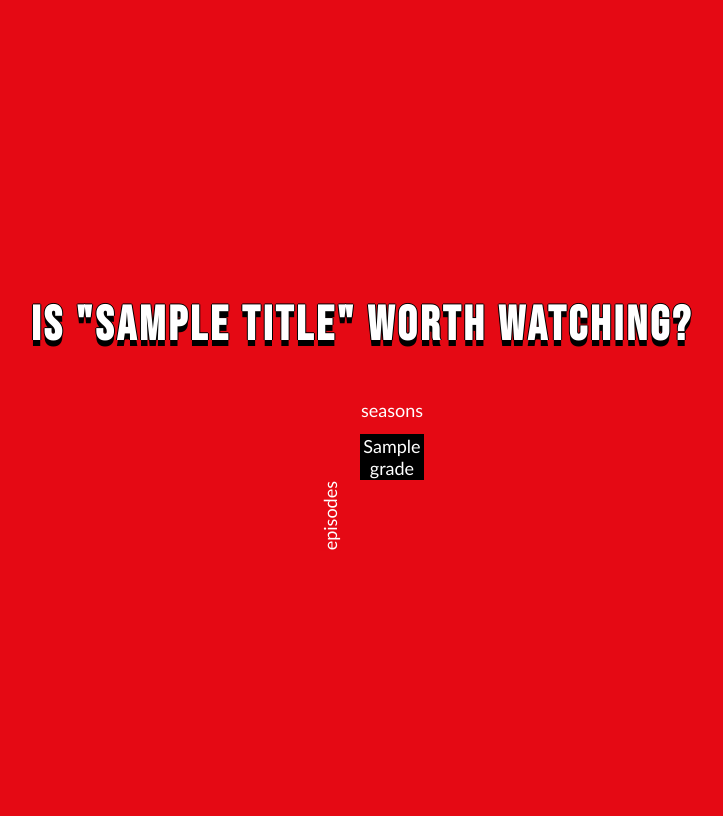
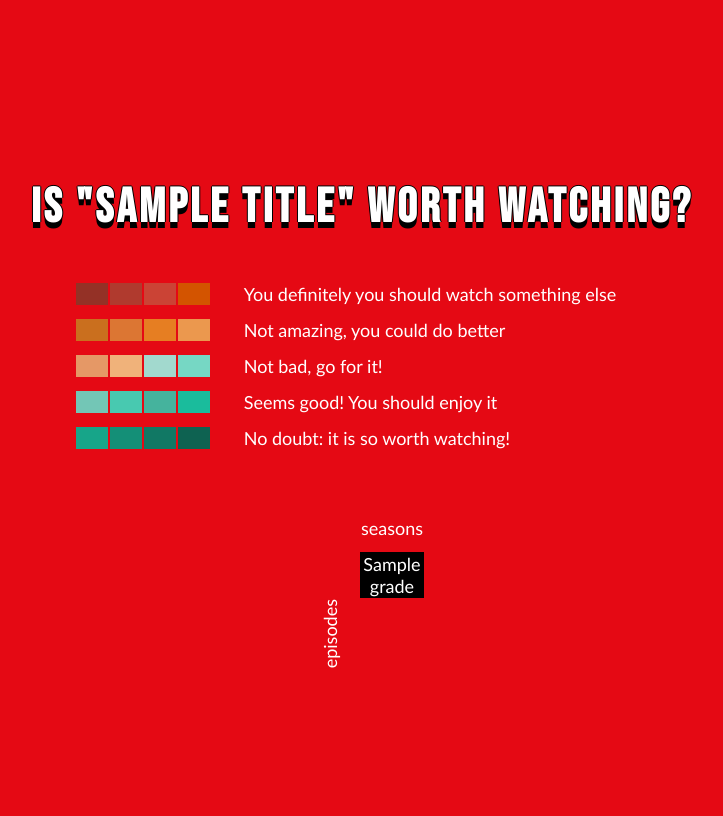
Before and after one commit to mathildebertin/projet-IMDB, a Flask app: template templates/index.html.jinja2 in a window 1280 px wide. Shown: the whole page, without its empty margins (278-1001 px from the left). Run offline with Flask 2, Linux system fonts and the light colour scheme; the template is opened without the code that fills it: most values are stand-ins (such as "Sample title", 1, 10 or a date in 2020).

Commit message:
Legend added

```diff
--- a/static/css/style.css
+++ b/static/css/style.css
@@ -1,35 +1,3 @@
-
-form{
-  display: flex;
-  height: 7vh;
-}
-
-tbody>tr:first-child>td{
-    background: #E50914;
-    color: white;
-}
-
-tbody>tr>td>p{
-    background-color:#E50914;
-    color:white;
-    font-weight: normal;
-    writing-mode: vertical-lr;
-    text-orientation: mixed;
-    transform: rotate(-180deg);
-}
-
-
-form .fa-search {
-  color: white;
-}
-
-h1{
-  font-family: 'Bebas Neue', cursive;
-  text-shadow: -1px 0 black, 0 6px black, 1px 0 black, 0 -1px black;
-  letter-spacing: .07em;
-  font-size: xxx-large;
-}
-
 body{
   background: #E50914;
   font-size: large;
@@ -59,8 +40,14 @@
 }
 
 
-td {
-    width: 30px;
+form .fa-search {
+  color: white;
+}
+
+
+tbody>tr:first-child>td{
+    background: #E50914;
+    color: white;
 }
 
 
@@ -71,17 +58,52 @@
     border-spacing: 0;
 }
 
-thead>tr>td:first-child{
-    background-color: #E50914;
+
+#legend{
+    color:white;
+    border-spacing:2px;
 }
+
+
+#legend tr {
+    margin: 10px 0;
+    display: block;
+}
+
+
+#legend tr > td:last-child {
+    text-align: left;
+    padding: 0 2rem;
+}
+
+
+tbody p{
+    background-color:#E50914;
+    color:white;
+    font-weight: normal;
+    writing-mode: vertical-lr;
+    text-orientation: mixed;
+    transform: rotate(-180deg);
+}
+
+
+td {
+    width: 30px;
+}
+
+thead > tr {
+    color: white;
+    background: black;
+}
+
 
 thead>tr:first-child{
     background: #E50914;
 }
 
-thead > tr {
-    color: white;
-    background: black;
+
+thead>tr>td:first-child{
+    background-color: #E50914;
 }
 
 
--- a/templates/index.html.jinja2
+++ b/templates/index.html.jinja2
@@ -13,7 +13,45 @@
 <body>
 <main>
     <h1>IS "{{ title }}" WORTH WATCHING?</h1>
-    <table>
+    <table id="legend">
+        <tr>
+            <td style="width:30px; background: #943126;"></td>
+            <td style="width:30px; background: #b03a2e;"></td>
+            <td style="width:30px; background: #cb4335;"></td>
+            <td style="width:30px; background: #d35400;"></td>
+            <td style="width:auto">You definitely you should watch something else</td>
+        </tr>
+        <tr>
+            <td style="width:30px; background: #ca6f1e;"></td>
+            <td style="width:30px; background: #dc7633;"></td>
+            <td style="width:30px; background: #e67e22;"></td>
+            <td style="width:30px; background: #eb984e;"></td>
+            <td style="width:auto">Not amazing, you could do better</td>
+        </tr>
+        <tr>
+            <td style="width:30px; background: #e59866;"></td>
+            <td style="width:30px; background: #f0b27a;"></td>
+            <td style="width:30px; background: #A2D9CE;"></td>
+            <td style="width:30px; background: #76D7C4;"></td>
+            <td style="width:auto">Not bad, go for it!</td>
+        </tr>
+        <tr>
+            <td style="width:30px; background: #73C6B6;"></td>
+            <td style="width:30px; background: #48C9B0;"></td>
+            <td style="width:30px; background: #45B39D;"></td>
+            <td style="width:30px; background: #1ABC9C;"></td>
+            <td style="width:auto">Seems good! You should enjoy it</td>
+        </tr>
+        <tr>
+            <td style="width:30px; background: #17A589;"></td>
+            <td style="width:30px; background: #148F77;"></td>
+            <td style="width:30px; background: #117864;"></td>
+            <td style="width:30px; background: #0E6251;"></td>
+            <td style="width:auto">No doubt: it is so worth watching!</td>
+        </tr>
+    </table>
+    <br><br>
+    <table id="results">
         <thead>
         <tr>
             <td>&nbsp;</td>
@@ -32,7 +70,23 @@
             {% if not loop.first %}
                 <tr>
                     {% for grade in episode_number %}
-                        {% if grade|float >= 3.5 and grade|float <= 4.0 %}
+                        {% if grade=="" %}
+                            <td class="no-grade">{{ grade }}</td>
+                        {% elif grade|float >= 0.0 and grade|float <= 0.5 %}
+                            <td class="grade-0">{{ grade }}</td>
+                        {% elif grade|float >= 0.5 and grade|float <= 1.0 %}
+                            <td class="grade-0-5">{{ grade }}</td>
+                        {% elif grade|float >= 1.0 and grade|float <= 1.5 %}
+                            <td class="grade-1">{{ grade }}</td>
+                        {% elif grade|float >= 1.5 and grade|float <= 2.0 %}
+                            <td class="grade-1-5">{{ grade }}</td>
+                        {% elif grade|float >= 2.0 and grade|float <= 2.5 %}
+                            <td class="grade-2">{{ grade }}</td>
+                        {% elif grade|float >= 2.5 and grade|float <= 3.0 %}
+                            <td class="grade-2-5">{{ grade }}</td>
+                        {% elif grade|float >= 3.0 and grade|float <= 3.5 %}
+                            <td class="grade-3">{{ grade }}</td>
+                        {% elif grade|float >= 3.5 and grade|float <= 4.0 %}
                             <td class="grade-3-5">{{ grade }}</td>
                         {% elif grade|float >= 4.0 and grade|float <= 4.5 %}
                             <td class="grade-4">{{ grade }}</td>
@@ -58,8 +112,6 @@
                             <td class="grade-9">{{ grade }}</td>
                         {% elif grade|float >= 9.5 and grade|float <= 10.0 %}
                             <td class="grade-9-5">{{ grade }}</td>
-                        {% elif grade=="" %}
-                            <td class="no-grade">{{ grade }}</td>
                         {% else %}
                             <td>{{ grade }}</td>
                         {% endif %}
```
Also changed, not shown: other parts of static/css/style.css (+64 -25 lines).
